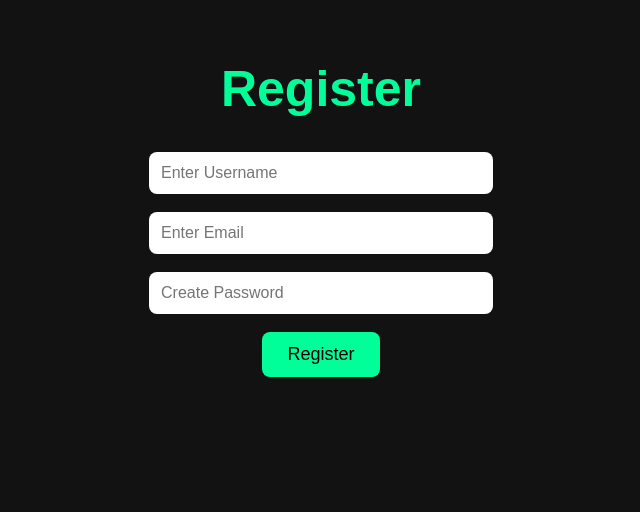
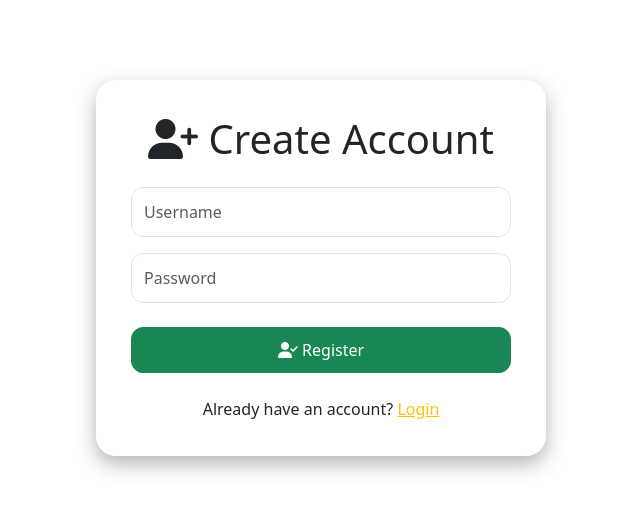
Before and after one commit to Abhiram-Sunil/SecureDiary, a Flask app: page /register in a window 1280 px wide. Shown: the top 512 px of the page, without its empty margins (319-959 px from the left). Run offline with Flask 3, Linux system fonts and the light colour scheme.

Commit message:
Improved professional UI

```diff
--- a/static/style.css
+++ b/static/style.css
@@ -1,98 +1,64 @@
 body {
-    margin: 0;
-    padding: 0;
-    background-color: #121212;
-    font-family: Arial, sans-serif;
-    color: white;
+    .glass-card:hover {
+        transform: translateY(-5px);
     }
 
-/* NAVBAR */
-
-.navbar {
-    background-color: #1e1e1e;
-    padding: 15px 40px;
-    display: flex;
-    justify-content: space-between;
-    align-items: center;
+    .diary-title {
+        font-size: 22px;
+        font-weight: 600;
+        margin-bottom: 15px;
     }
 
-.logo {
-    color: #00ff99;
-    font-size: 28px;
-    font-weight: bold;
+    .diary-content {
+        font-size: 16px;
+        color: #f1f1f1;
     }
 
-.nav-links a {
-    color: white;
-    text-decoration: none;
-    margin-left: 20px;
-    font-size: 18px;
+    .custom-btn {
+        border-radius: 12px;
+        padding: 10px 18px;
+        font-weight: 500;
     }
 
-.nav-links a:hover {
-    color: #00ff99;
+    .add-btn {
+        background: #00b894;
+        border: none;
     }
 
-/* CONTAINER */
-
-.container {
-    text-align: center;
-    margin-top: 60px;
+    .add-btn:hover {
+        background: #00a383;
     }
 
-/* HEADINGS */
-
-h1 {
-    font-size: 50px;
-    color: #00ff99;
+    .logout-btn {
+        border-radius: 12px;
     }
 
-h2 {
-    color: #00ff99;
+    .page-title {
+        font-size: 34px;
+        font-weight: bold;
+        margin-bottom: 30px;
     }
 
-p {
-    font-size: 20px;
+    .auth-card {
+        width: 100%;
+        max-width: 450px;
+        margin: auto;
+        margin-top: 80px;
+        padding: 35px;
+        border-radius: 20px;
+        background: rgba(255, 255, 255, 0.08);
+        backdrop-filter: blur(12px);
+        box-shadow: 0 8px 20px rgba(0, 0, 0, 0.3);
     }
 
-/* FORMS */
-
-input,
-textarea {
-    width: 320px;
+    .form-control {
+        border-radius: 12px;
         padding: 12px;
-    border-radius: 8px;
-    border: none;
-    font-size: 16px;
     }
 
-/* BUTTONS */
-
-button {
-    padding: 12px 25px;
-    font-size: 18px;
-    border: none;
-    border-radius: 8px;
-    background-color: #00ff99;
-    cursor: pointer;
-    transition: 0.3s;
+    .footer {
+        text-align: center;
+        margin-top: 50px;
+        padding-bottom: 20px;
+        color: #dcdcdc;
     }
-
-button:hover {
-    background-color: #00cc77;
-}
-
-/* ENTRY BOX */
-
-.entry-box {
-    background-color: #1e1e1e;
-    padding: 20px;
-    width: 60%;
-    margin: auto;
-    border-radius: 10px;
-    text-align: left;
-}
-
-.entry-box h3 {
-    color: #00ff99;
-}
--- a/templates/register.html
+++ b/templates/register.html
@@ -1,34 +1,46 @@
 <!DOCTYPE html>
-<html lang="en">
+<html>
 <head>
-    <meta charset="UTF-8">
-    <meta name="viewport" content="width=device-width, initial-scale=1.0">
     <title>Register - SecureDiary</title>
+
+    <link href="https://cdn.jsdelivr.net/npm/bootstrap@5.3.0/dist/css/bootstrap.min.css" rel="stylesheet">
+
+    <link rel="stylesheet" href="https://cdnjs.cloudflare.com/ajax/libs/font-awesome/6.4.0/css/all.min.css">
 
     <link rel="stylesheet" href="{{ url_for('static', filename='style.css') }}">
 </head>
 <body>
 
-    <div class="container">
+<div class="auth-card">
 
-        <h1>Register</h1>
+    <h1 class="text-center mb-4">
+        <i class="fas fa-user-plus"></i>
+        Create Account
+    </h1>
 
-        <form method="POST">
+    <form method="POST">
 
-            <input type="text" name="username" placeholder="Enter Username" required>
-            <br><br>
+        <div class="mb-3">
+            <input type="text" name="username" class="form-control" placeholder="Username" required>
+        </div>
 
-            <input type="email" name="email" placeholder="Enter Email" required>
-            <br><br>
+        <div class="mb-4">
+            <input type="password" name="password" class="form-control" placeholder="Password" required>
+        </div>
 
-            <input type="password" name="password" placeholder="Create Password" required>
-            <br><br>
+        <button type="submit" class="btn btn-success w-100 custom-btn">
+            <i class="fas fa-user-check"></i>
+            Register
+        </button>
 
-            <button type="submit">Register</button>
+    </form>
 
-        </form>
+    <div class="text-center mt-4">
+        Already have an account?
+        <a href="/login" class="text-warning">Login</a>
+    </div>
 
-    </div>
+</div>
 
 </body>
 </html>
```
Also changed, not shown: templates/dashboard.html (+43 -40 lines), templates/login.html (+27 -12 lines). Lines whose indentation alone changed are shown as unchanged.
